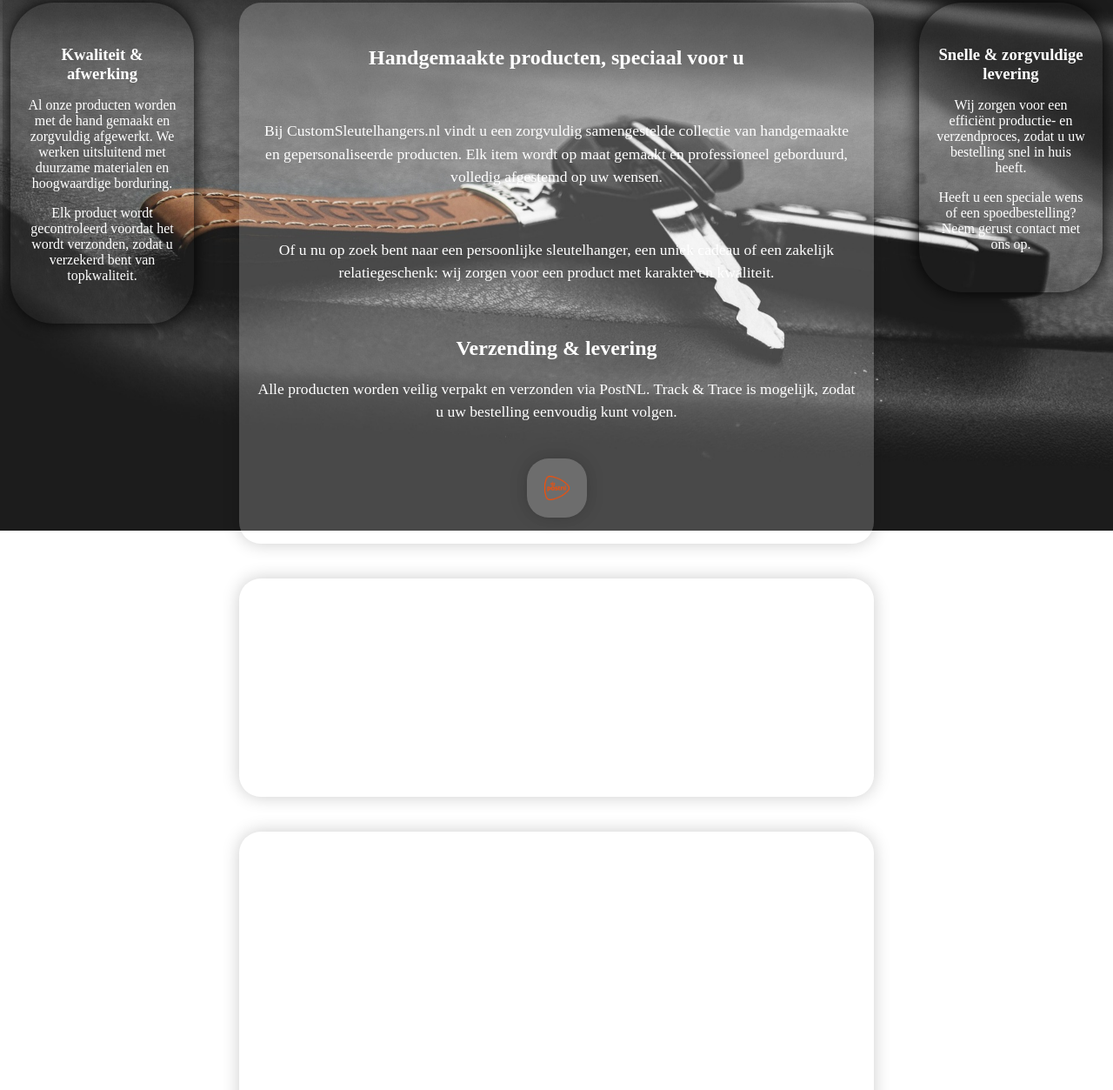
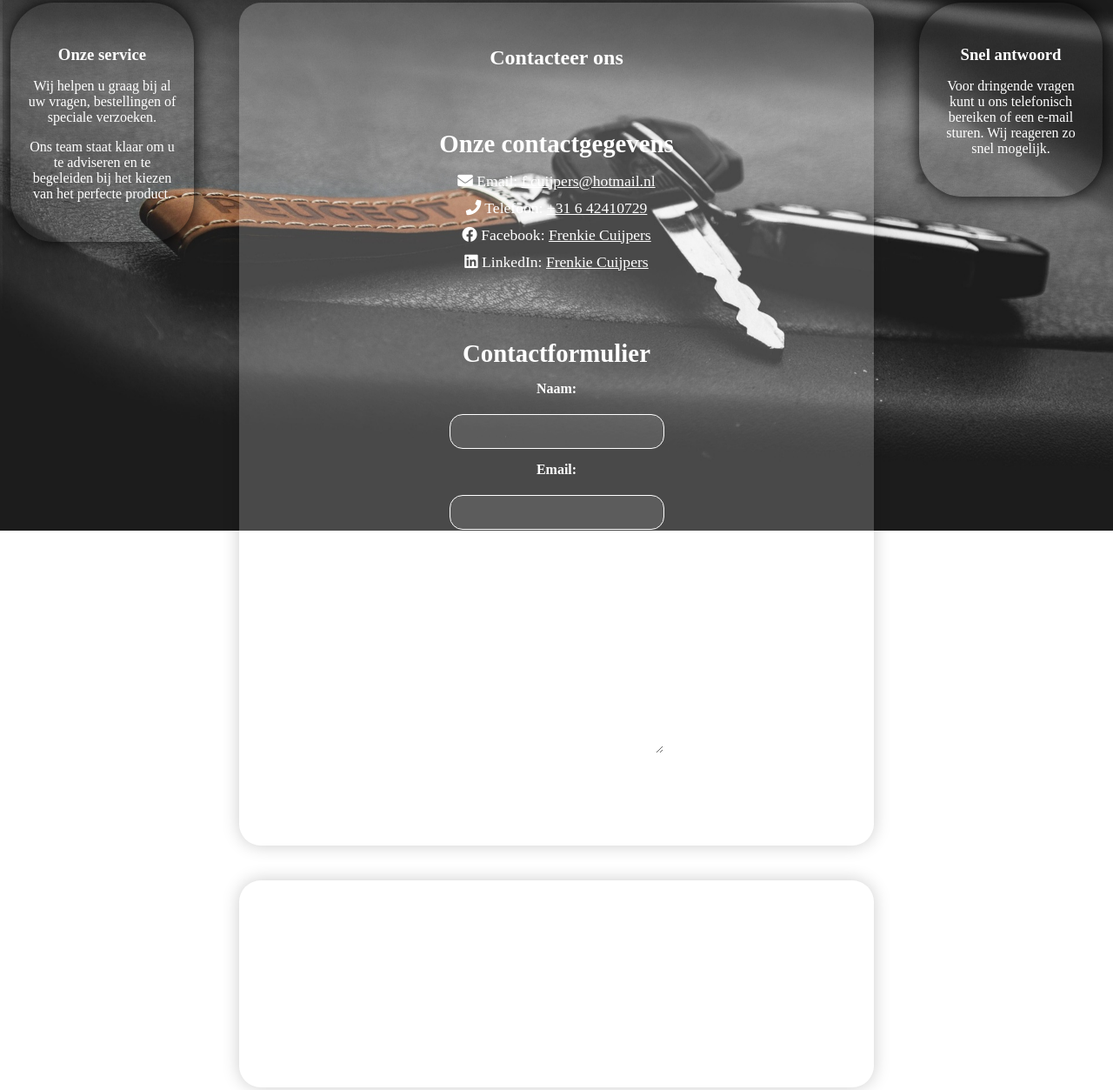
Before and after one commit to Henk045/CustomSleutelHangersWebsite2, a plain HTML site: page Producten.html in a window 1280 px wide. Shown: the part 190-1443 px from the top of the page at 87% size. Drawn offline with Linux system fonts and the light colour scheme.

Commit message:
Contact styles toegevoegd en contact pagina met forum

```diff
--- a/Producten.html
+++ b/Producten.html
@@ -1,16 +1,15 @@
-
 <html lang="nl">
     <head>
         <meta charset="UTF-8">
         <meta name="viewport" content="width=device-width, initial-scale=1.0">
         <meta property="og:title" content="CustomSleutelhangers.nl">
         <meta property="og:description"
-            content="Voor al uw gepersonaliseerde sleutelhangers!">
+            content="Neem contact op met CustomSleutelhangers.nl voor al uw vragen en bestellingen.">
         <meta property="og:type" content="website">
         <link rel="stylesheet" href="styleAllerNieuwste.css">
         <link rel="stylesheet"
             href="https://cdnjs.cloudflare.com/ajax/libs/font-awesome/5.15.3/css/all.min.css">
-        <title>Home Pagina | CustomSleutelhangers.nl</title>
+        <title>Contact | CustomSleutelhangers.nl</title>
     </head>
 
     <body>
@@ -21,7 +20,7 @@
 
         <div class="grid">
             <header class="page-header reveal">
-                <h1>Onze producten</h1>
+                <h1>Contacteer ons</h1>
                 <nav>
                     <div class="TopNav reveal">
                         <div class="dropdown"><a href="index.html"
@@ -31,8 +30,9 @@
                         <div class="dropdown"><a href="Producten.html"
                                 class="dropbtn">
                                 <i
-                                    class="fas fa-box-open"></i><span>&#9662;</span></a><div
-                                class="dropdown-content">
+                                    class="fas fa-box-open"></i><span>&#9662;</span></a>
+                            <div class="dropdown-content">
+                                <a href="Producten.html">Producten</a>
                                 <a href="Sleutelhangers.html">Sleutelhangers</a>
                                 <a href="Postcards.html">Postcards</a>
                             </div>
@@ -40,8 +40,8 @@
                         <div class="dropdown"><a href="OverOns.html"
                                 class="dropbtn">
                                 <i
-                                    class="fas fa-users"></i><span>&#9662;</span></a><div
-                                class="dropdown-content">
+                                    class="fas fa-users"></i><span>&#9662;</span></a>
+                            <div class="dropdown-content">
                                 <a href="OverOns.html">Over ons</a>
                                 <a href="Contact.html">Contact</a>
                             </div>
@@ -51,94 +51,89 @@
             </header>
 
             <aside class="page-leftbar reveal">
-                <h3>Kwaliteit & afwerking</h3>
+                <h3>Onze service</h3>
                 <p>
-                    Al onze producten worden met de hand gemaakt en zorgvuldig
-                    afgewerkt.
-                    We werken uitsluitend met duurzame materialen en
-                    hoogwaardige borduring.
+                    Wij helpen u graag bij al uw vragen, bestellingen of
+                    speciale verzoeken.
                 </p>
                 <p>
-                    Elk product wordt gecontroleerd voordat het wordt verzonden,
-                    zodat u
-                    verzekerd bent van topkwaliteit.
+                    Ons team staat klaar om u te adviseren en te begeleiden
+                    bij het kiezen van het perfecte product.
                 </p>
             </aside>
 
             <main class="page-main">
+<section class="mainContentText contact-content reveal">
+    <h2>Contacteer ons</h2>
 
-                <section class="mainContentText reveal">
-                    <h2>Handgemaakte producten, speciaal voor u</h2>
+    <div class="contact-info">
+        <h3>Onze contactgegevens</h3>
+        <ul>
+            <li>
+                <i class="fas fa-envelope"></i>
+                Email: <a href="mailto:f.cuijpers@hotmail.nl">f.cuijpers@hotmail.nl</a>
+            </li>
+            <li>
+                <i class="fas fa-phone"></i>
+                Telefoon: <a href="tel:+31642410729">+31 6 42410729</a>
+            </li>
+            <li>
+                <i class="fab fa-facebook"></i>
+                Facebook: <a href="https://www.facebook.com/frenkie.cuijpers/" target="_blank">Frenkie Cuijpers</a>
+            </li>
+            <li>
+                <i class="fab fa-linkedin"></i>
+                LinkedIn: <a href="https://www.linkedin.com/in/frenkie-cuijpers" target="_blank">Frenkie Cuijpers</a>
+            </li>
+        </ul>
+    </div>
+
+    <div class="contact-form">
+        <h3>Contactformulier</h3>
+        <form action="mailto:f.cuijpers@hotmail.nl" method="post" enctype="text/plain">
+            <label for="name">Naam:</label>
+            <input type="text" id="name" name="name" required>
+
+            <label for="email">Email:</label>
+            <input type="email" id="email" name="email" required>
+
+            <label for="subject">Onderwerp:</label>
+            <input type="text" id="subject" name="subject">
+
+            <label for="message">Bericht:</label>
+            <textarea id="message" name="message" rows="5" required></textarea>
+
+            <button type="submit" class="producten-button">Verstuur</button>
+        </form>
+    </div>
+</section>
+
+                <section class="mainContentText2 reveal">
+                    <h2>Onze belofte</h2>
                     <p>
-                        Bij CustomSleutelhangers.nl vindt u een zorgvuldig
-                        samengestelde collectie
-                        van handgemaakte en gepersonaliseerde producten.
-                        Elk item wordt op maat gemaakt en professioneel
-                        geborduurd,
-                        volledig afgestemd op uw wensen.
+                        Wij streven naar snelle, persoonlijke en vriendelijke
+                        service. U kunt binnen 24 uur een reactie verwachten
+                        op uw bericht.
                     </p>
-                    <p>
-                        Of u nu op zoek bent naar een persoonlijke
-                        sleutelhanger,
-                        een uniek cadeau of een zakelijk relatiegeschenk:
-                        wij zorgen voor een product met karakter en kwaliteit.
-                    </p>
-
-                    <div class="postNL">
-                        <h2>Verzending & levering</h2>
-                        <p>
-                            Alle producten worden veilig verpakt en verzonden
-                            via PostNL.
-                            Track & Trace is mogelijk, zodat u uw bestelling
-                            eenvoudig kunt volgen.
-                        </p>
-                    </div>
-
-                    <img src="Images/postNL.png" alt="PostNL verzending">
-
-                    <!-- <a class="producten-button" href="Producten.html">
-                        Bekijk onze producten
-                    </a> -->
-
                 </section>
 
-                <section class="mainContentText2 reveal">
-                    <h2>Waarom onze producten?</h2>
-                    <ul>
-                        <li>Volledig handgemaakt en gepersonaliseerd</li>
-                        <li>Duurzame materialen en professionele borduring</li>
-                        <li>Geschikt voor particulier en zakelijk gebruik</li>
-                        <li>Met zorg verpakt en snel geleverd</li>
-                    </ul>
-                </section>
                 <section class="mainContentText3 reveal">
-                    <h2>Onze werkwijze</h2>
+                    <h2>Locatie & levering</h2>
                     <p>
-                        Elk product begint met uw idee.
-                        Samen bekijken we het ontwerp, de kleuren en de
-                        afwerking.
-                        Vervolgens wordt het product met de hand samengesteld
-                        en professioneel geborduurd.
+                        Al onze producten worden veilig verpakt en verzonden via
+                        PostNL.
+                        Track & Trace is beschikbaar zodat u uw bestelling
+                        eenvoudig kunt volgen.
                     </p>
-                    <p>
-                        Door kleinschalig te werken kunnen wij kwaliteit
-                        garanderen
-                        en persoonlijke service bieden bij iedere bestelling.
-                    </p>
-
                 </section>
             </main>
+
             <aside class="page-rightbar reveal">
-                <h3>Snelle & zorgvuldige levering</h3>
+                <h3>Snel antwoord</h3>
                 <p>
-                    Wij zorgen voor een efficiënt productie- en verzendproces,
-                    zodat u uw bestelling snel in huis heeft.
+                    Voor dringende vragen kunt u ons telefonisch bereiken
+                    of een e-mail sturen. Wij reageren zo snel mogelijk.
                 </p>
-                <p>
-                    Heeft u een speciale wens of een spoedbestelling?
-                    Neem gerust contact met ons op.
-                </p>
-
             </aside>
 
             <footer class="page-footer">
@@ -148,18 +143,16 @@
                             <i class="fas fa-envelope"></i>
                             f.cuijpers@hotmail.nl
                         </a>
-                        <a
-                            href="https://www.facebook.com/frenkie.cuijpers/"
+                        <a href="https://www.facebook.com/frenkie.cuijpers/"
                             target="_blank">
                             <i class="fab fa-facebook"></i> Facebook
                         </a>
-                        <a
-                            href="https://www.linkedin.com/in/frenkie-cuijpers"
+                        <a href="https://www.linkedin.com/in/frenkie-cuijpers"
                             target="_blank">
                             <i class="fab fa-linkedin"></i> LinkedIn
                         </a>
                         <a href="tel:+31642410729">
-                            <i class="fas fa-phone"></i> +316 42410729
+                            <i class="fas fa-phone"></i> +31 6 42410729
                         </a>
                     </div>
                     <div class="copyright">
@@ -167,7 +160,6 @@
                     </div>
                 </div>
             </footer>
-
         </div>
         <script src="script.js"></script>
     </body>
--- a/styleAllerNieuwste.css
+++ b/styleAllerNieuwste.css
@@ -322,7 +322,9 @@ body::before {
 }
 
 .dropdown-content a:hover {
-    background: rgba(255,255,255,0.1);
+    color: var(--color-text);
+    transform: scale(1.05);
+    transition: all 0.50s ease;
 }
 
 .dropdown:hover .dropdown-content,
@@ -331,6 +333,7 @@ body::before {
     visibility: visible;
     pointer-events: auto;
     transform: translateX(-50%) translateY(0);
+    transition: all 0.50s ease;
 }
 
 .dropbtn,
@@ -483,3 +486,122 @@ body::before {
         display: none;
     }
 }
+
+
+
+
+
+
+
+
+
+
+
+
+
+
+
+
+-------------------------------------------------------------------------
+.contact-content {
+    display: flex;
+    flex-direction: column;
+    align-items: center;
+    gap: 30px;
+    padding: 40px 25px;
+    border-radius: 25px;
+    background-color: rgba(255, 255, 255, 0.2);
+    box-shadow: 0 0 20px rgba(0,0,0,0.2);
+    color: var(--color-text);
+    max-width: 900px;
+    margin: 0 auto;
+    text-align: center;
+}
+
+.contact-content h3 {
+    font-size: 1.8rem;
+    margin-bottom: 15px;
+}
+
+.contact-content ul {
+    list-style: none;
+    padding: 0;
+    margin-bottom: 30px;
+}
+
+.contact-content ul li {
+    margin-bottom: 10px;
+    font-size: 1.1rem;
+}
+
+.contact-content ul li a {
+    color: var(--color-text);
+    text-decoration: underline;
+}
+
+.contact-content ul li a:hover {
+    color: var(--color-tertiary);
+}
+
+.contact-content form {
+    display: flex;
+    flex-direction: column;
+    gap: 15px;
+    width: 100%;
+}
+
+.contact-content form label {
+    font-weight: bold;
+    font-size: 1rem;
+    margin-bottom: 5px;
+}
+
+.contact-content form input,
+.contact-content form textarea {
+    width: 100%;
+    padding: 10px 15px;
+    border-radius: 15px;
+    border: 1px solid var(--color-text);
+    background-color: rgba(255, 255, 255, 0.1);
+    color: var(--color-text);
+    font-size: 1rem;
+    transition: all 0.3s ease;
+}
+
+.contact-content form input:focus,
+.contact-content form textarea:focus {
+    outline: none;
+    border-color: var(--color-tertiary);
+    background-color: rgba(255, 255, 255, 0.2);
+}
+
+.contact-content form button {
+    width: fit-content;
+    align-self: center;
+    padding: 12px 25px;
+    font-size: 1rem;
+    border-radius: 50px;
+    border: 1px solid var(--color-text);
+    background-color: transparent;
+    color: var(--color-text);
+    cursor: pointer;
+    transition: all 0.3s ease;
+}
+
+.contact-content form button:hover {
+    color: var(--color-tertiary);
+    transform: scale(1.05);
+    box-shadow: 0 0 15px #000;
+}
+
+@media (max-width: 900px) {
+    .contact-content {
+        padding: 25px 15px;
+    }
+    .contact-content h3 {
+        font-size: 1.5rem;
+    }
+    .contact-content form button {
+        width: 100%;
+    }
+}
```
